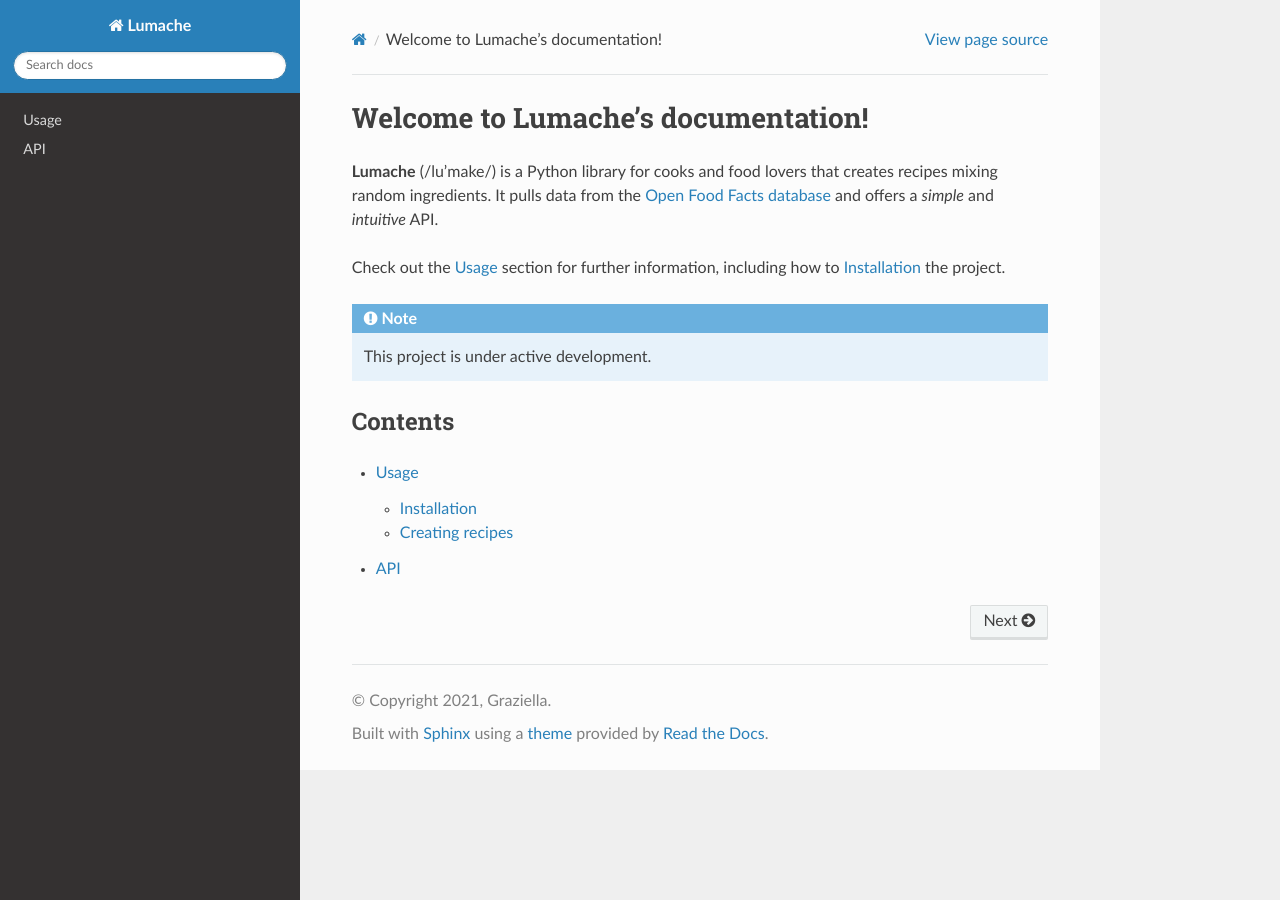
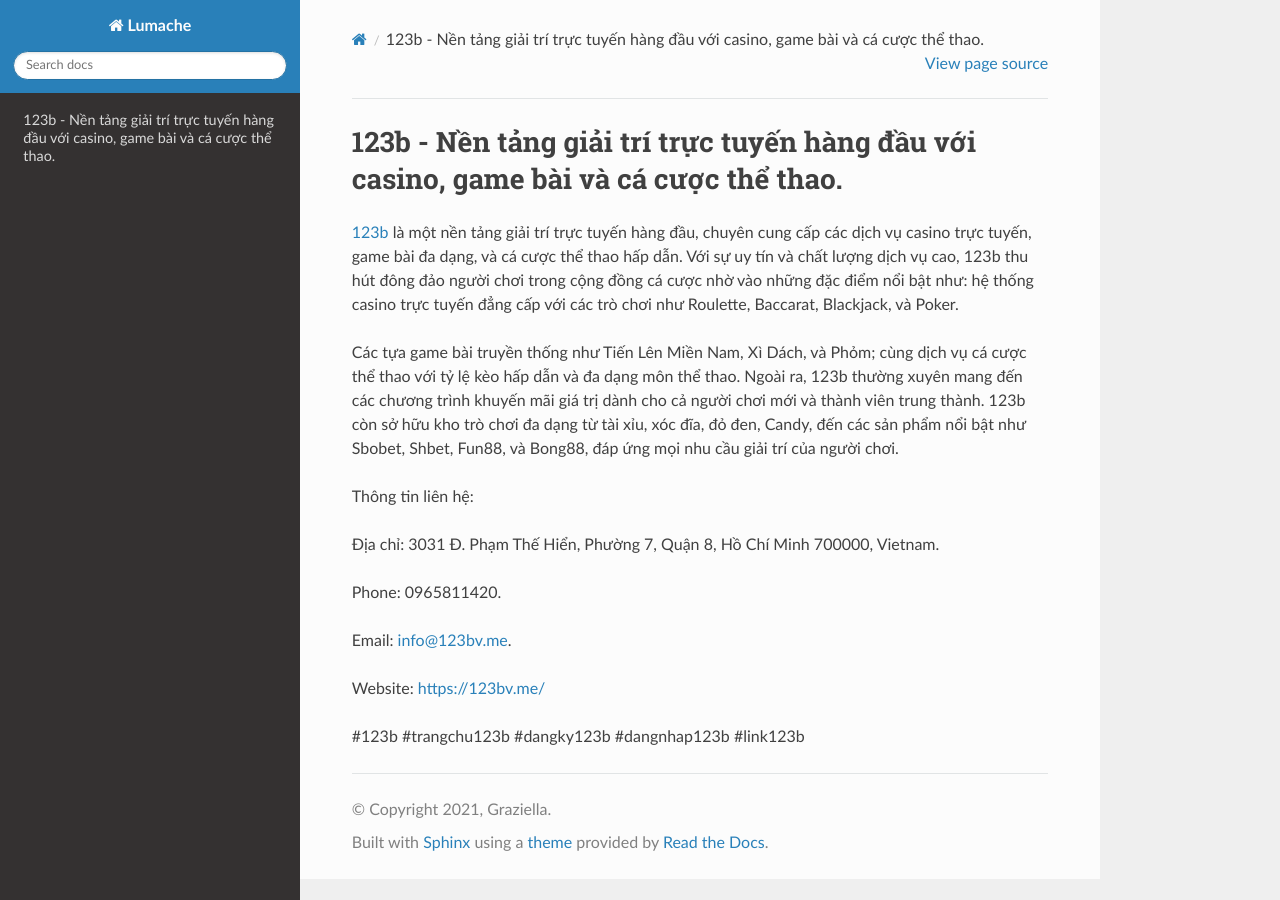
Before and after one commit to dtri8785/linkk123bvme, a Sphinx documentation site: the page built from docs/source/index.rst, in a window 1280 px wide. Built offline with Sphinx 7.4.7 and the Read the Docs theme 3.1.0, drawn with Linux system fonts in a browser that asks for light colours.

Commit message:
Update index.rst

```diff
--- a/docs/source/index.rst
+++ b/docs/source/index.rst
@@ -1,22 +1,18 @@
-Welcome to Lumache's documentation!
+123b - Nền tảng giải trí trực tuyến hàng đầu với casino, game bài và cá cược thể thao.
 ===================================
 
-**Lumache** (/lu'make/) is a Python library for cooks and food lovers
-that creates recipes mixing random ingredients.
-It pulls data from the `Open Food Facts database <https://world.openfoodfacts.org/>`_
-and offers a *simple* and *intuitive* API.
+`123b <https://123bv.me/>`_ là một nền tảng giải trí trực tuyến hàng đầu, chuyên cung cấp các dịch vụ casino trực tuyến, game bài đa dạng, và cá cược thể thao hấp dẫn. Với sự uy tín và chất lượng dịch vụ cao, 123b thu hút đông đảo người chơi trong cộng đồng cá cược nhờ vào những đặc điểm nổi bật như: hệ thống casino trực tuyến đẳng cấp với các trò chơi như Roulette, Baccarat, Blackjack, và Poker.
 
-Check out the :doc:`usage` section for further information, including
-how to :ref:`installation` the project.
+Các tựa game bài truyền thống như Tiến Lên Miền Nam, Xì Dách, và Phỏm; cùng dịch vụ cá cược thể thao với tỷ lệ kèo hấp dẫn và đa dạng môn thể thao. Ngoài ra, 123b thường xuyên mang đến các chương trình khuyến mãi giá trị dành cho cả người chơi mới và thành viên trung thành. 123b còn sở hữu kho trò chơi đa dạng từ tài xỉu, xóc đĩa, đỏ đen, Candy, đến các sản phẩm nổi bật như Sbobet, Shbet, Fun88, và Bong88, đáp ứng mọi nhu cầu giải trí của người chơi.
 
-.. note::
+Thông tin liên hệ:
 
-   This project is under active development.
+Địa chỉ: 3031 Đ. Phạm Thế Hiển, Phường 7, Quận 8, Hồ Chí Minh 700000, Vietnam.
 
-Contents
---------
+Phone: 0965811420.
 
-.. toctree::
+Email: info@123bv.me.
 
-   usage
-   api
+Website: https://123bv.me/
+
+#123b #trangchu123b #dangky123b #dangnhap123b #link123b
```
